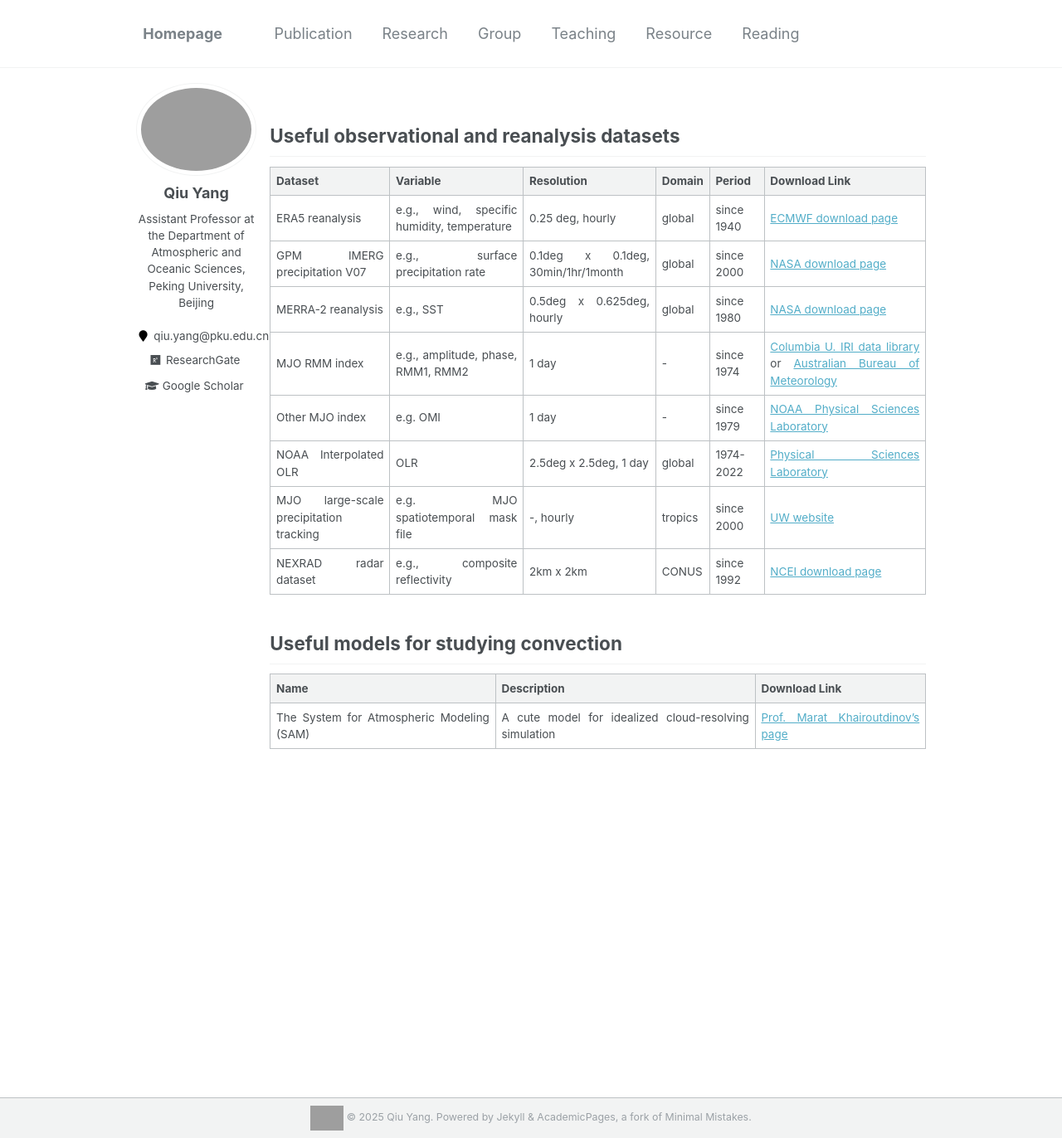
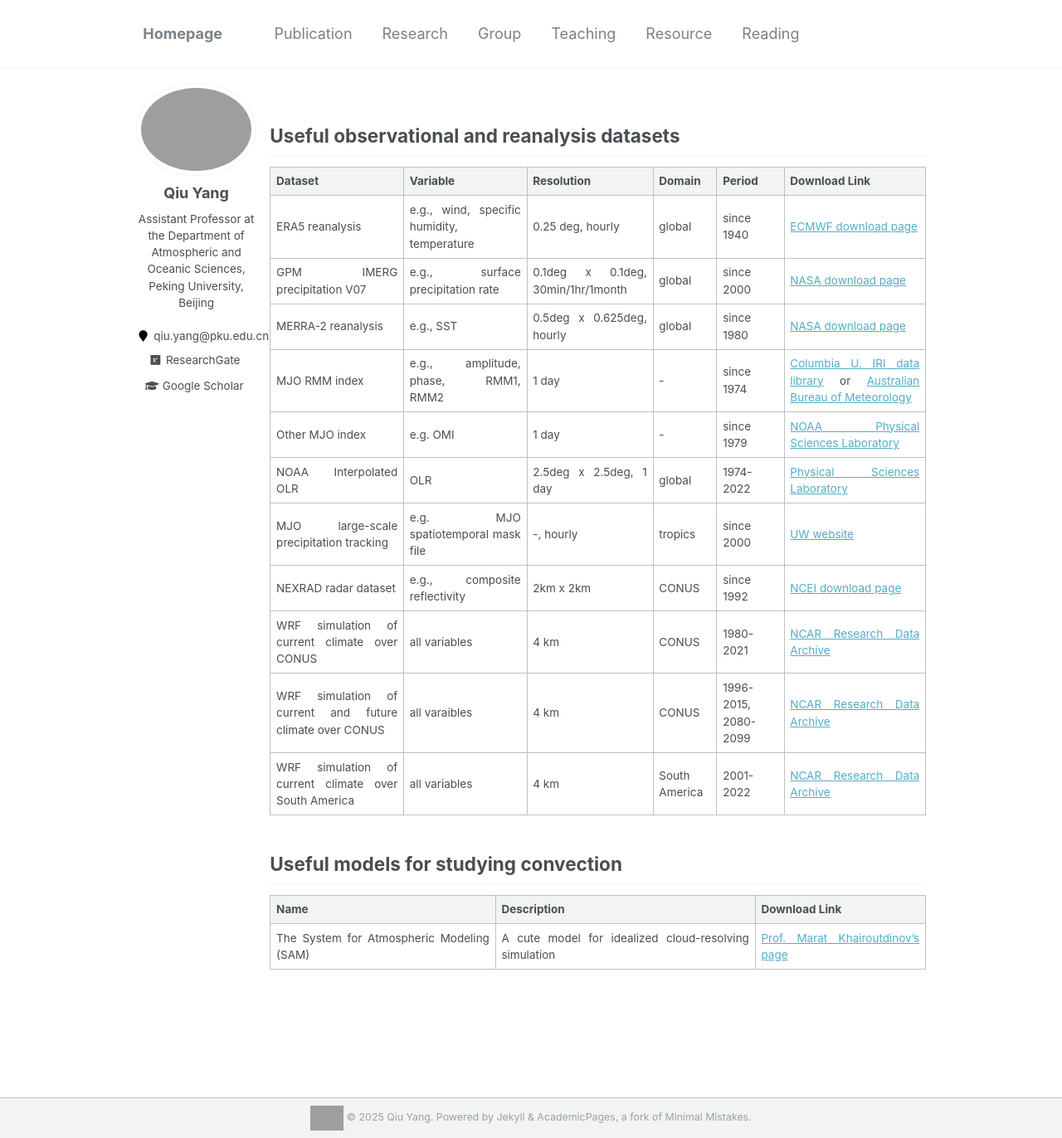
Before and after one commit to qiuyang50/qiuyang50.github.io, a Jekyll site: the page built from _pages/resource.md, in a window 1280 px wide and 1372 px high. Shown: the whole window at 83% size. Built offline with Jekyll 4.4.1, drawn with Linux system fonts in a browser that asks for light colours; grey boxes are pictures that could not be loaded.

Commit message:
Update resource.md

```diff
--- a/_pages/resource.md
+++ b/_pages/resource.md
@@ -14,9 +14,12 @@ author_profile: true
 | MERRA-2 reanalysis| e.g., SST                                  | 0.5deg x 0.625deg, hourly | global | since 1980 | [NASA download page](https://daac.gsfc.nasa.gov/datasets/M2T1NXOCN_5.12.4/summary)              |
 | MJO RMM index  | e.g., amplitude, phase, RMM1, RMM2            | 1 day                     | -      | since 1974 | [Columbia U. IRI data library](https://iridl.ldeo.columbia.edu/SOURCES/.BoM/.MJO/.RMM/index.html?Set-Language=en) or [Australian Bureau of Meteorology](http://www.bom.gov.au/climate/mjo/)|
 | Other MJO index  | e.g. OMI                                    | 1 day                     | -      | since 1979 | [NOAA Physical Sciences Laboratory](https://psl.noaa.gov/mjo/mjoindex/)   |
-| NOAA Interpolated OLR | OLR                                    | 2.5deg x 2.5deg, 1 day    | global | 1974-2022 | [Physical Sciences Laboratory](https://www.psl.noaa.gov/data/gridded/data.olrcdr.interp.html) |
-|MJO large-scale precipitation tracking| e.g. MJO spatiotemporal mask file | -, hourly       | tropics | since 2000 | [UW website](https://orca.atmos.washington.edu/data/lpt/index.html#imerg)|
+| NOAA Interpolated OLR | OLR                                    | 2.5deg x 2.5deg, 1 day    | global | 1974-2022  | [Physical Sciences Laboratory](https://www.psl.noaa.gov/data/gridded/data.olrcdr.interp.html) |
+|MJO large-scale precipitation tracking| e.g. MJO spatiotemporal mask file | -, hourly       | tropics | since 2000| [UW website](https://orca.atmos.washington.edu/data/lpt/index.html#imerg)|
 | NEXRAD radar dataset | e.g., composite reflectivity            | 2km x 2km                 | CONUS  | since 1992 | [NCEI download page](https://www.ncei.noaa.gov/access/metadata/landing-page/bin/iso?id=gov.noaa.ncdc:C00682) |
+| WRF simulation of current climate over CONUS | all variables   | 4 km                      | CONUS  | 1980-2021  | [NCAR Research Data Archive](https://rda.ucar.edu/datasets/d559000/#) |
+| WRF simulation of current and future climate over CONUS | all varaibles | 4 km             | CONUS  | 1996-2015, 2080-2099 | [NCAR Research Data Archive](https://rda.ucar.edu/datasets/d612005/) |
+| WRF simulation of current climate over South America | all variables | 4 km                | South America | 2001-2022 | [NCAR Research Data Archive](https://rda.ucar.edu/datasets/d616000/) |
 
 ## Useful models for studying convection
 
```
